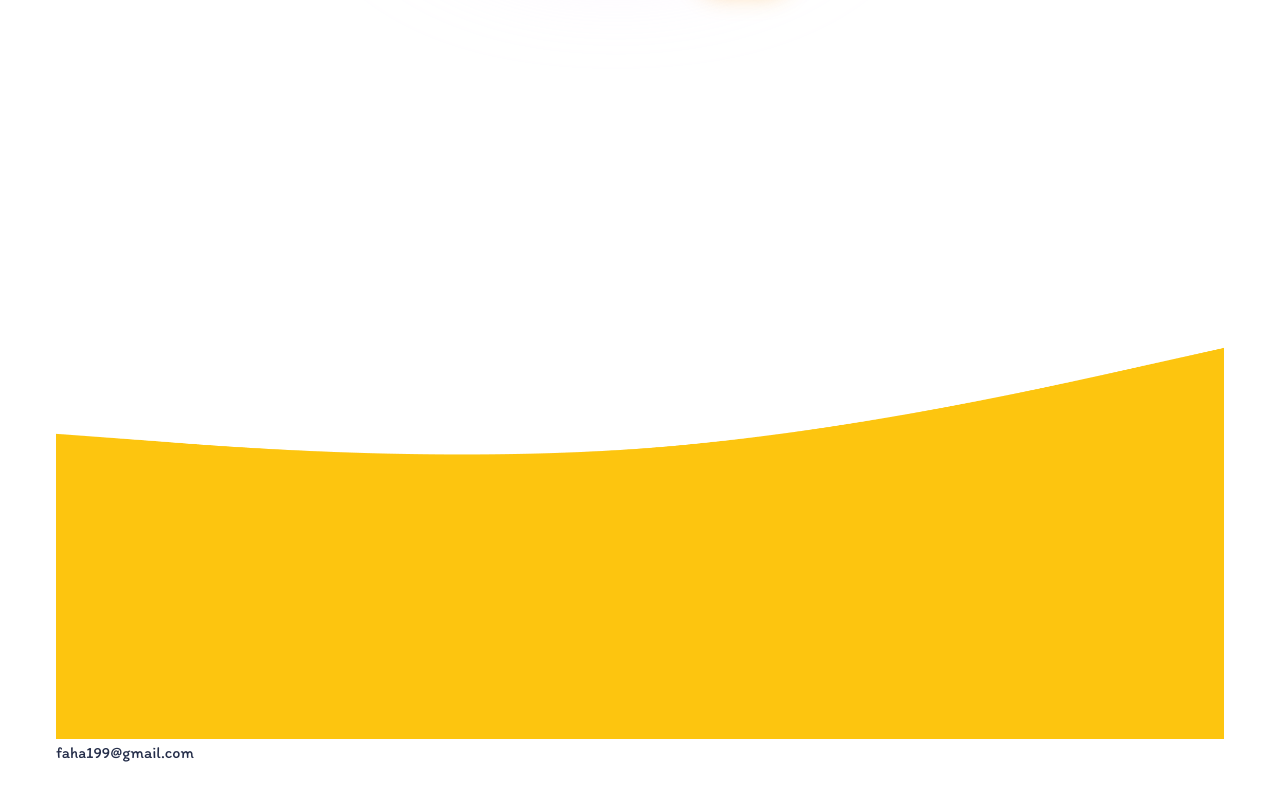
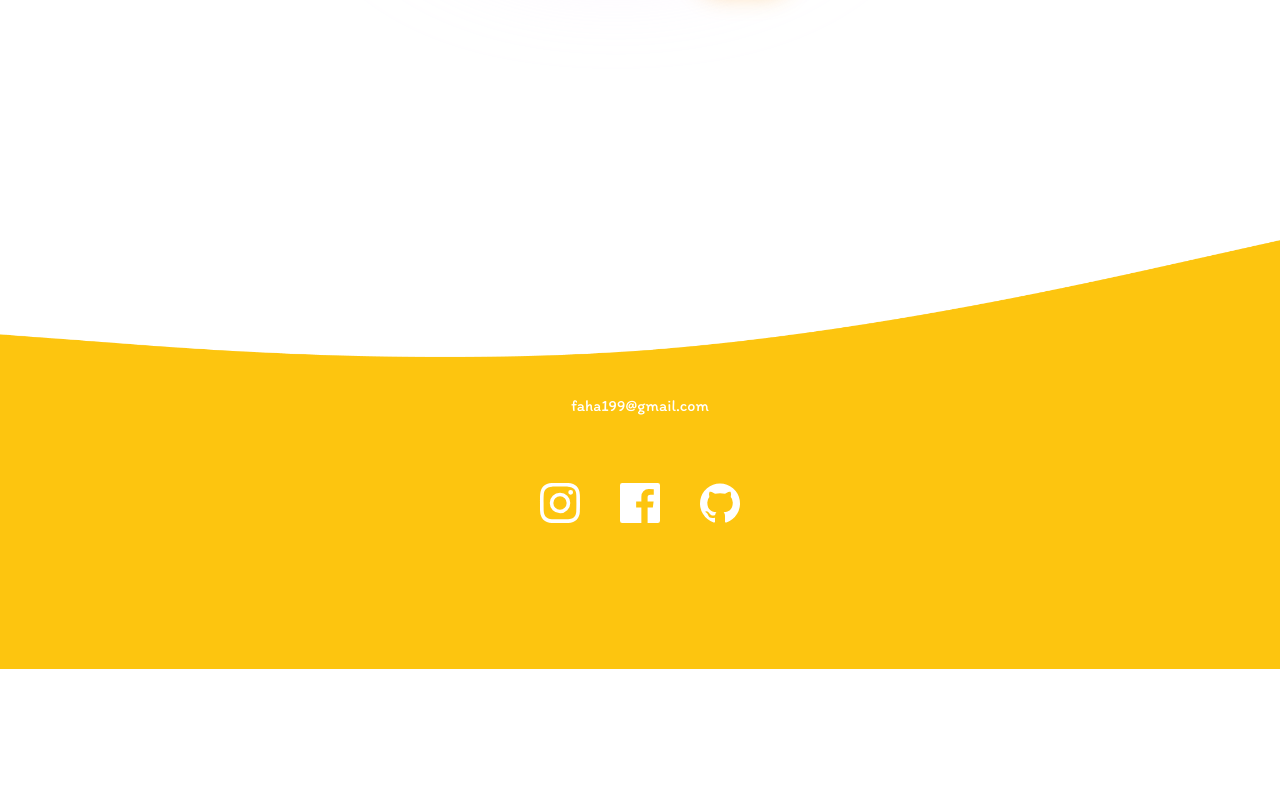
Before and after one commit to faha1999/portfolio1999, a React (Create React App) app: page / in a window 1280 px wide. Shown: the part 4049-4849 px from the top of the page. After the commit the page ends 4718 px from the top, so only its background shows below. Built offline with nearby package versions, Linux system fonts and the light colour scheme.

Commit message:
complete footer

```diff
--- a/src/components/Footer.jsx
+++ b/src/components/Footer.jsx
@@ -8,9 +8,9 @@ export const Footer = () => {
   return (
     <footer>
       <img src={Wave} alt="" style={{ width: '100%' }} />
-      <div className="f-content">
+      <div className="content">
         <span>faha199@gmail.com</span>
-        <div className="f-icons">
+        <div className="icons">
           <Insta color="white" size={'3rem'} />
           <Facebook color="white" size={'3rem'} />
           <Gitub color="white" size={'3rem'} />
--- /dev/null
+++ b/src/styles/scss/_footer.scss
@@ -0,0 +1,30 @@
+footer {
+  display: flex;
+  align-items: center;
+  margin: -0.5rem -3.5rem;
+  position: relative;
+  margin-top: -7rem;
+
+  .content {
+    position: absolute;
+    display: flex;
+    align-items: center;
+    justify-content: center;
+    flex-direction: column;
+    width: 100%;
+    margin-top: 4rem;
+    gap: 4rem;
+    color: white;
+
+    .icons {
+      display: flex;
+      gap: 2rem;
+    }
+  }
+}
+
+@media screen and (max-width: 480px) {
+  .content {
+    transform: scale(0.5);
+  }
+}
--- a/src/styles/scss/style.scss
+++ b/src/styles/scss/style.scss
@@ -10,3 +10,4 @@
 @import './portfolio';
 @import './testimonials';
 @import './contact';
+@import './footer';
```
Also changed, not shown: src/styles/css/style.min.css, 1 other file (tests, documents, lock files or other folders).
